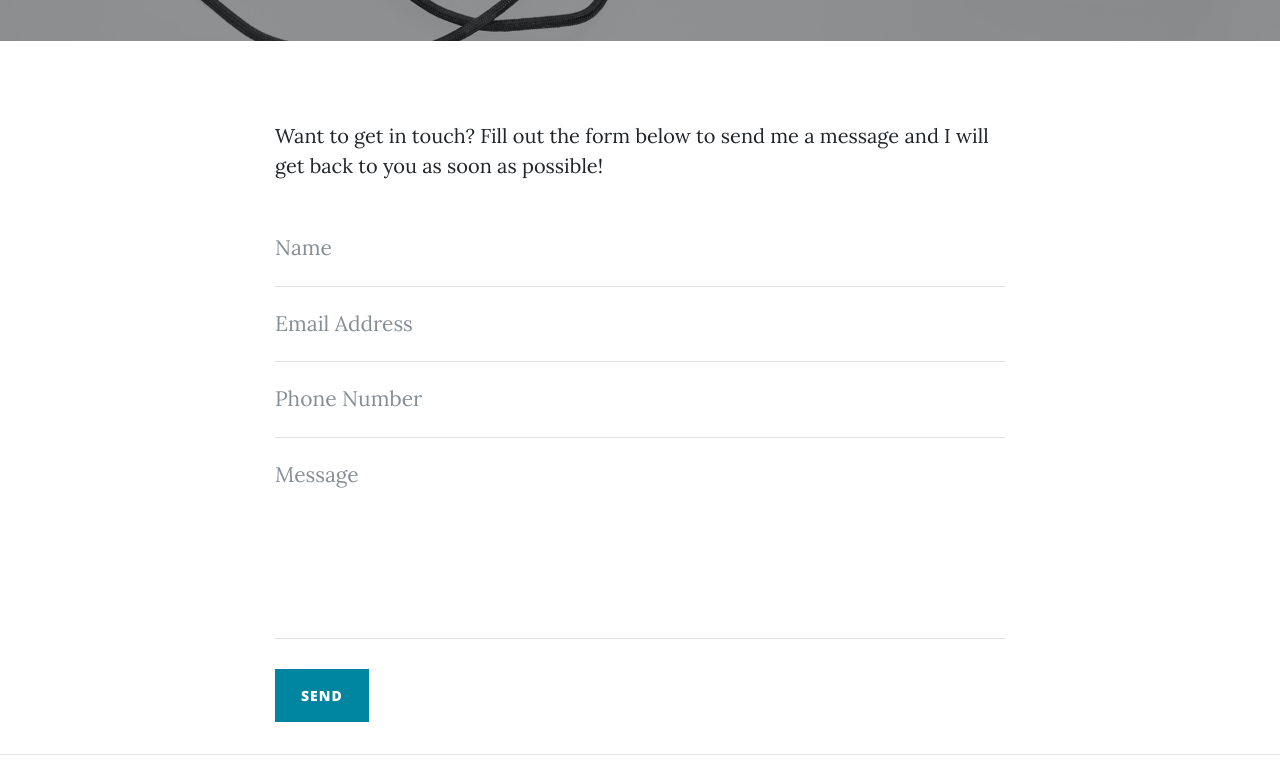
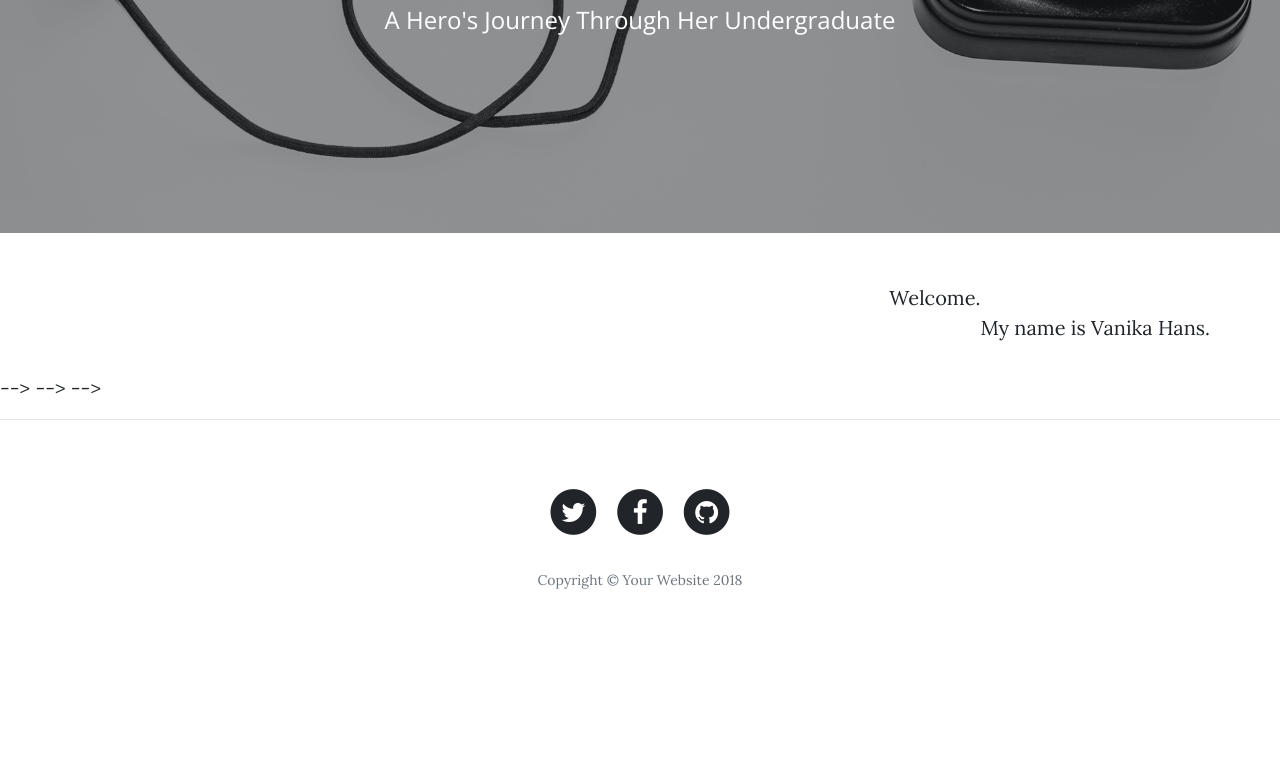
Before and after one commit to vanika-hans/github.io, a website: page ELP.html in a window 1280 px wide. Shown: the part 491-1260 px from the top of the page. After the commit the page ends 1147 px from the top, so only its background shows below. Drawn offline with nearby package versions, Linux system fonts and the light colour scheme.

Commit message:
Edited ELP Homepage

```diff
--- a/ELP.html
+++ b/ELP.html
@@ -74,8 +74,8 @@
         <div class="row">
           <div class="col-lg-8 col-md-10 mx-auto">
             <div class="page-heading">
-              <h1>Contact Me</h1>
-              <span class="subheading">Have questions? I have answers.</span>
+              <h1>Engineering Leadership Program</h1>
+              <span class="subheading">A Hero's Journey Through Her Undergraduate</span>
             </div>
           </div>
         </div>
@@ -83,51 +83,63 @@
     </header>
 
     <!-- Main Content -->
+
 	<div class="container">
 		<div class="row">
 			<div class="col-lg-8 col-md-10 mx-auto">
-          <p>Want to get in touch? Fill out the form below to send me a message and I will get back to you as soon as possible!</p>
-          <!-- Contact Form - Enter your email address on line 19 of the mail/contact_me.php file to make this form work. -->
-          <!-- WARNING: Some web hosts do not allow emails to be sent through forms to common mail hosts like Gmail or Yahoo. It's recommended that you use a private domain email address! -->
-          <!-- To use the contact form, your site must be on a live web host with PHP! The form will not work locally! -->
-          <form name="sentMessage" id="contactForm" novalidate>
-            <div class="control-group">
-              <div class="form-group floating-label-form-group controls">
-                <label>Name</label>
-                <input type="text" class="form-control" placeholder="Name" id="name" required data-validation-required-message="Please enter your name.">
-                <p class="help-block text-danger"></p>
 				</div>
-            </div>
-            <div class="control-group">
-              <div class="form-group floating-label-form-group controls">
-                <label>Email Address</label>
-                <input type="email" class="form-control" placeholder="Email Address" id="email" required data-validation-required-message="Please enter your email address.">
-                <p class="help-block text-danger"></p>
-              </div>
-            </div>
-            <div class="control-group">
-              <div class="form-group col-xs-12 floating-label-form-group controls">
-                <label>Phone Number</label>
-                <input type="tel" class="form-control" placeholder="Phone Number" id="phone" required data-validation-required-message="Please enter your phone number.">
-                <p class="help-block text-danger"></p>
-              </div>
-            </div>
-            <div class="control-group">
-              <div class="form-group floating-label-form-group controls">
-                <label>Message</label>
-                <textarea rows="5" class="form-control" placeholder="Message" id="message" required data-validation-required-message="Please enter a message."></textarea>
-                <p class="help-block text-danger"></p>
-              </div>
-            </div>
-            <br>
-            <div id="success"></div>
-            <div class="form-group">
-              <button type="submit" class="btn btn-primary" id="sendMessageButton">Send</button>
-            </div>
-          </form>
+					</h1> Welcome. </h1>
+					<p> My name is Vanika Hans. </p>
 			</div>
 		</div>
 	</div>
+
+
+    <!-- <div class="container"> -->
+      <!-- <div class="row"> -->
+        <!-- <div class="col-lg-8 col-md-10 mx-auto"> -->
+          <!-- <p>Want to get in touch? Fill out the form below to send me a message and I will get back to you as soon as possible!</p> -->
+          <!-- <!-- Contact Form - Enter your email address on line 19 of the mail/contact_me.php file to make this form work. --> -->
+          <!-- <!-- WARNING: Some web hosts do not allow emails to be sent through forms to common mail hosts like Gmail or Yahoo. It's recommended that you use a private domain email address! --> -->
+          <!-- <!-- To use the contact form, your site must be on a live web host with PHP! The form will not work locally! --> -->
+          <!-- <form name="sentMessage" id="contactForm" novalidate> -->
+            <!-- <div class="control-group"> -->
+              <!-- <div class="form-group floating-label-form-group controls"> -->
+                <!-- <label>Name</label> -->
+                <!-- <input type="text" class="form-control" placeholder="Name" id="name" required data-validation-required-message="Please enter your name."> -->
+                <!-- <p class="help-block text-danger"></p> -->
+              <!-- </div> -->
+            <!-- </div> -->
+            <!-- <div class="control-group"> -->
+              <!-- <div class="form-group floating-label-form-group controls"> -->
+                <!-- <label>Email Address</label> -->
+                <!-- <input type="email" class="form-control" placeholder="Email Address" id="email" required data-validation-required-message="Please enter your email address."> -->
+                <!-- <p class="help-block text-danger"></p> -->
+              <!-- </div> -->
+            <!-- </div> -->
+            <!-- <div class="control-group"> -->
+              <!-- <div class="form-group col-xs-12 floating-label-form-group controls"> -->
+                <!-- <label>Phone Number</label> -->
+                <!-- <input type="tel" class="form-control" placeholder="Phone Number" id="phone" required data-validation-required-message="Please enter your phone number."> -->
+                <!-- <p class="help-block text-danger"></p> -->
+              <!-- </div> -->
+            <!-- </div> -->
+            <!-- <div class="control-group"> -->
+              <!-- <div class="form-group floating-label-form-group controls"> -->
+                <!-- <label>Message</label> -->
+                <!-- <textarea rows="5" class="form-control" placeholder="Message" id="message" required data-validation-required-message="Please enter a message."></textarea> -->
+                <!-- <p class="help-block text-danger"></p> -->
+              <!-- </div> -->
+            <!-- </div> -->
+            <!-- <br> -->
+            <!-- <div id="success"></div> -->
+            <!-- <div class="form-group"> -->
+              <!-- <button type="submit" class="btn btn-primary" id="sendMessageButton">Send</button> -->
+            <!-- </div> -->
+          <!-- </form> -->
+        <!-- </div> -->
+      <!-- </div> -->
+    <!-- </div> -->
 
     <hr>
 
```
Lines whose indentation alone changed are shown as unchanged.
